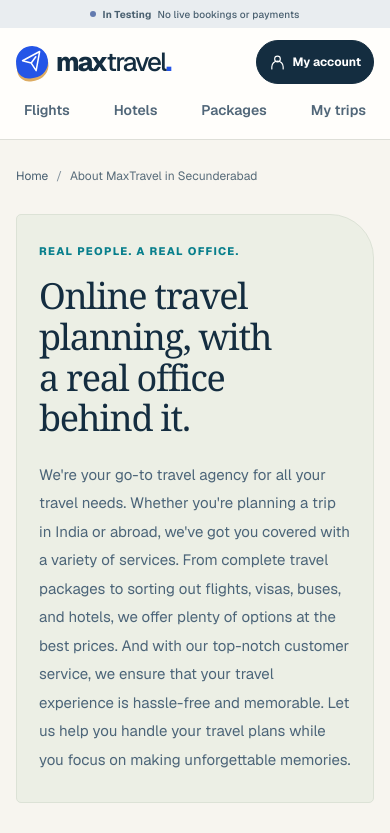
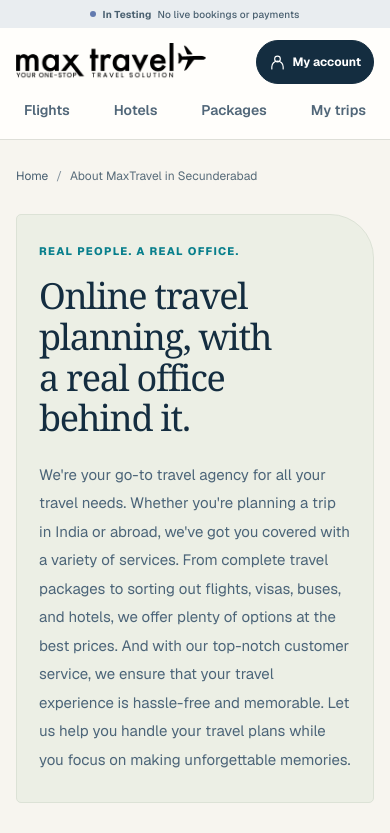
Before and after one commit to alpesh15gb/MaxTripJack, a Next.js app in the folder booking-platform/: page /about in a window 390 px wide. Shown: the top 833 px of the page. Built offline with nearby package versions, Linux system fonts and the light colour scheme.

Commit message:
Use owner supplied MaxTravel logo in responsive header and footer

```diff
--- /dev/null
+++ b/booking-platform/src/components/brand-logo.css
@@ -0,0 +1,8 @@
+.maxtravel-logo{display:block;max-width:100%;height:auto;object-fit:contain}
+body .travel-header .travel-brand--official{flex-shrink:0;min-height:44px;line-height:1;letter-spacing:0}
+.travel-brand--official .maxtravel-logo--header{width:242px;mix-blend-mode:multiply}
+.travel-footer--reference .travel-footer-brand .maxtravel-logo--footer{width:270px;filter:invert(1);mix-blend-mode:screen}
+.travel-footer--reference .travel-footer-brand{max-width:100%}
+@media(max-width:1100px){.travel-brand--official .maxtravel-logo--header{width:184px}}
+@media(max-width:700px){.travel-brand--official .maxtravel-logo--header{width:190px}}
+@media(max-width:360px){.travel-brand--official .maxtravel-logo--header{width:156px}}
--- /dev/null
+++ b/booking-platform/src/components/brand-logo.tsx
@@ -0,0 +1,7 @@
+import Image from 'next/image';
+import './brand-logo.css';
+
+/** Original owner-supplied artwork, including its tagline and aeroplane. */
+export function BrandLogo({variant='header'}:{variant?:'header'|'footer'}){
+ return <Image className={`maxtravel-logo maxtravel-logo--${variant}`} src="/brand/maxtravel-logo.jpg" alt="MaxTravel — Your one-stop travel solution" width={1600} height={324} sizes={variant==='footer'?'270px':'(max-width:360px) 156px, (max-width:700px) 190px, (max-width:1100px) 184px, 242px'} loading={variant==='footer'?'lazy':'eager'} fetchPriority={variant==='header'?'low':undefined}/>;
+}
--- a/booking-platform/src/components/travel-shell.tsx
+++ b/booking-platform/src/components/travel-shell.tsx
@@ -1,6 +1,7 @@
 "use client";
 
 import Link from "next/link";
+import {BrandLogo} from "./brand-logo";
 import "./package-navigation.css";
 import "./workflow-footer.css";
 import {FooterSocialIcon} from "./footer-social-icon";
@@ -41,7 +42,7 @@ export function TravelHeader({ active, onProductChange }: { active?: "flights" |
     <a className="travel-skip" href="#main-content">Skip to main content</a>
     <div className="travel-environment"><span />In Testing <span className="travel-environment-detail">No live bookings or payments</span></div>
     <header className="travel-header">
-      <Link href="/" className="travel-brand" aria-label="Max Travel home"><span className="travel-brand-symbol"><TravelIcon name="plane" size={22} /></span>max<span>travel</span><i>.</i></Link>
+      <Link href="/" className="travel-brand travel-brand--official" aria-label="Max Travel home"><BrandLogo/></Link>
       <nav aria-label="Main navigation">
         {(["FLIGHT", "HOTEL"] as const).map(product => {
           const label = product === "FLIGHT" ? "Flights" : "Hotels";
@@ -65,7 +66,7 @@ export function TravelFooter({compact=false}:{compact?:boolean}={}) {
  if(compact)return <footer className="travel-footer travel-footer--compact"><div className="workflow-footer-content"><div><h2>Support for your journey</h2><p>{businessProfile.hours.display}</p></div><nav aria-label="Travel workspace support"><Link href="/customer-support">Help & support</Link><a href={businessProfile.phoneHref}>{businessProfile.phone}</a><a href={businessProfile.emailHref}>Email us</a></nav></div><FooterPolicyLinks/><div className="travel-footer-bottom"><span>© {new Date().getFullYear()} Max Travel</span><span>In Testing · No live bookings or payments</span></div></footer>;
  return <footer className="travel-footer travel-footer--reference">
   <div className="travel-footer-inner"><div className="travel-footer-grid">
-   <div className="travel-footer-identity"><Link href="/" className="travel-footer-brand" aria-label="MaxTravel home">max travel<TravelIcon name="airplane" size={25}/></Link><nav className="travel-footer-socials" aria-label="Follow MaxTravel">{footerSocialLinks.map(item=><a key={item.name} href={item.href} aria-label={item.label}><FooterSocialIcon name={item.name}/></a>)}</nav></div>
+   <div className="travel-footer-identity"><Link href="/" className="travel-footer-brand" aria-label="MaxTravel home"><BrandLogo variant="footer"/></Link><nav className="travel-footer-socials" aria-label="Follow MaxTravel">{footerSocialLinks.map(item=><a key={item.name} href={item.href} aria-label={item.label}><FooterSocialIcon name={item.name}/></a>)}</nav></div>
    <nav className="travel-footer-group" aria-labelledby="footer-tourism"><h2 id="footer-tourism">Travel & Tourism</h2><ul><li><a href="https://maxtravel.us/#TravelBlog">Travel Blog</a></li><li><a href="https://maxtravel.us/#SubscribeForOffers">Subscribe for Offers</a></li><li><a href="https://maxtravel.us/#Testimonials">Testimonials</a></li></ul></nav>
    <nav className="travel-footer-group travel-footer-services" aria-labelledby="footer-services"><h2 id="footer-services">Services</h2><ul><li><Link href="/book?product=FLIGHT"><TravelIcon name="airplane"/>Flight</Link></li><li><Link href="/book?product=HOTEL"><TravelIcon name="bed"/>Hotel</Link></li><li><a href="https://maxtravel.us/bus"><TravelIcon name="bus"/>Bus</a></li><li><Link href="/packages"><TravelIcon name="holiday"/>Holiday</Link></li><li><a href="https://maxtravel.us/visa"><TravelIcon name="passport"/>Visa</a></li><li><a href={businessProfile.emailHref+'?subject=Travel%20insurance%20enquiry'}><TravelIcon name="shield"/>Insurance</a></li></ul></nav>
    <nav className="travel-footer-group" aria-labelledby="footer-support"><h2 id="footer-support">Help & Support</h2><ul><li><a href={businessProfile.emailHref+'?subject=Partnership%20enquiry'}>Become a Partner</a></li><li><a href="https://maxtravel.us/web-check-in">Web Check In</a></li><li><Link href="/contact">Contact Us</Link></li><li><Link href="/about">About Us</Link></li></ul></nav>
```
Also changed, not shown: booking-platform/public/brand/maxtravel-logo.jpg (added).
